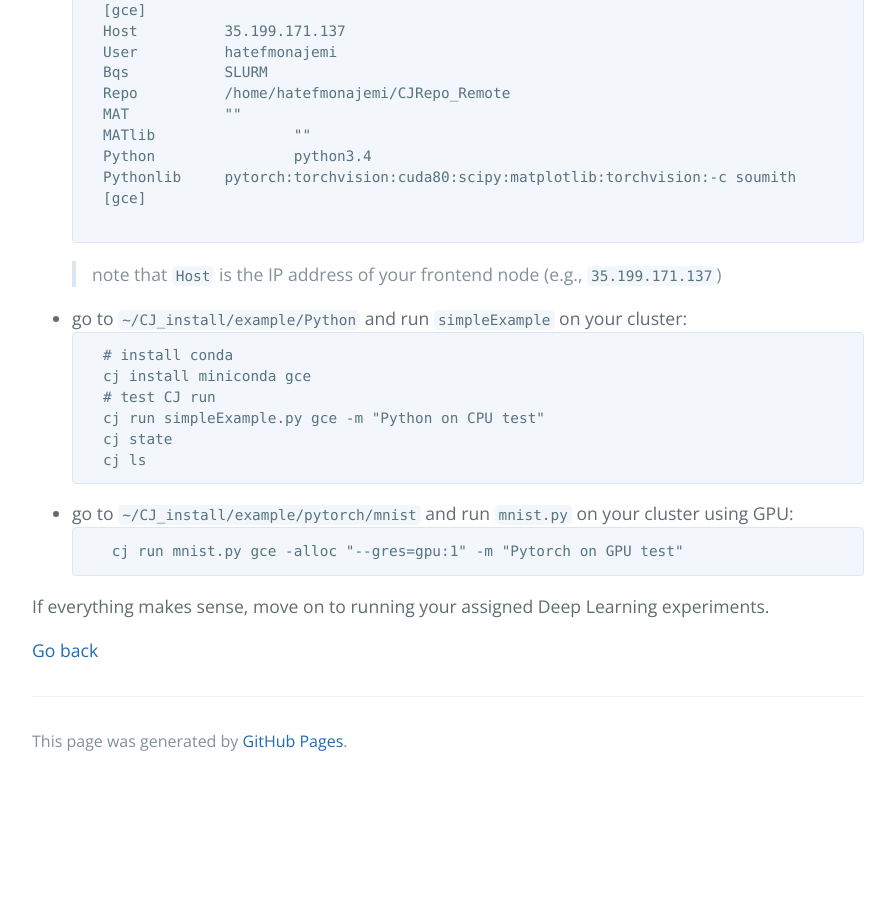
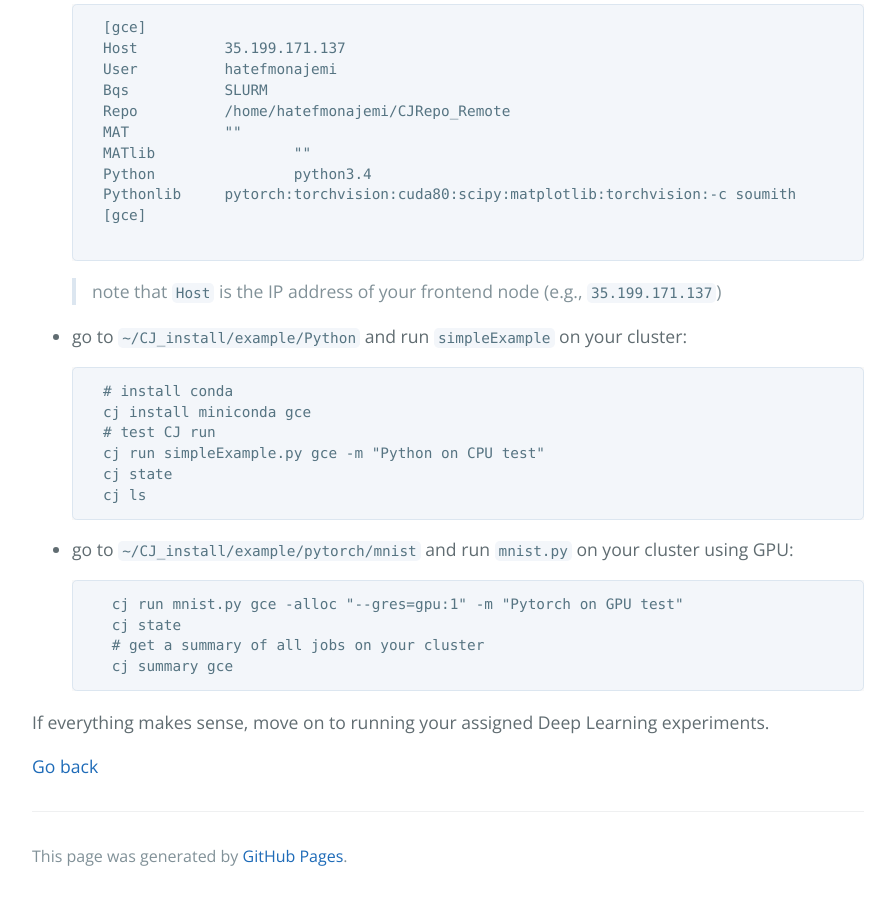
Before and after one commit to stats285/stats285.github.io, a Jekyll site: the page built from assets/assignments/02/assignment2.md, in a window 1280 px wide and 900 px high, scrolled down 5495 px. Shown: the whole window, without its empty margins (192-1087 px from the left). Built offline with Jekyll 4.4.1, drawn with Linux system fonts in a browser that asks for light colours; the repository's description, which GitHub fills in, is left out; our own code applies the rules of GitHub Pages for plain Markdown files; before the commit the page ends 6280 px from its top, so only the background shows below that.

Commit message:
updated description

````diff
--- a/assets/assignments/02/assignment2.md
+++ b/assets/assignments/02/assignment2.md
@@ -196,6 +196,7 @@ After you have launched your cluster successfully, it is time to test it by runn
 using **ClusterJob** on it. Follow the instructions below to test your cluster:
 
 * add your cluster info to `~/CJ_install/ssh_config`. Here is an example:
+
 	```
 	[gce]
 	Host	        35.199.171.137
@@ -213,6 +214,7 @@ using **ClusterJob** on it. Follow the instructions below to test your cluster:
 
 
 * go to `~/CJ_install/example/Python` and run `simpleExample` on your cluster:
+
 	```
 	# install conda
 	cj install miniconda gce
@@ -222,8 +224,12 @@ using **ClusterJob** on it. Follow the instructions below to test your cluster:
 	cj ls
 	```
 * go to `~/CJ_install/example/pytorch/mnist` and run `mnist.py` on your cluster using GPU:
+
     ```
      cj run mnist.py gce -alloc "--gres=gpu:1" -m "Pytorch on GPU test"
+     cj state
+     # get a summary of all jobs on your cluster
+     cj summary gce
     ```
 
 If everything makes sense, move on to running your assigned Deep Learning experiments.
````
